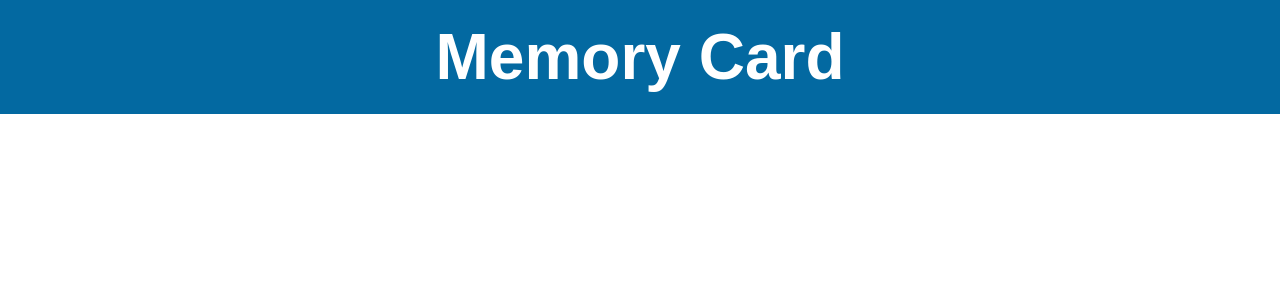
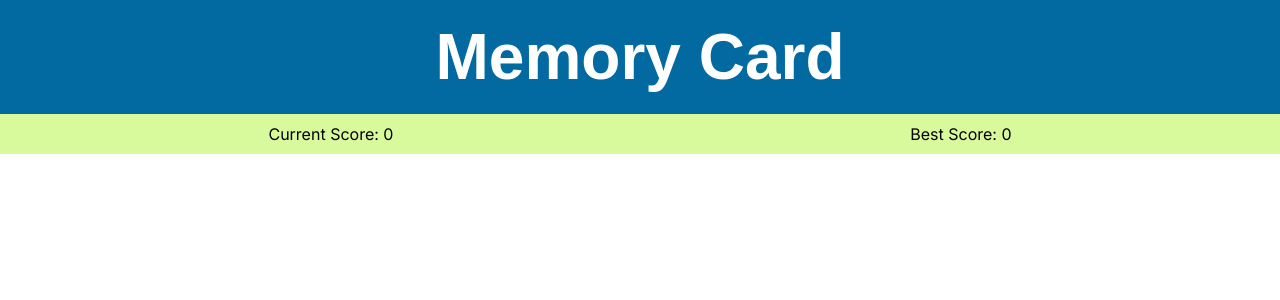
Before and after one commit to Asatyam/memory-card, a Next.js app: page / in a window 1280 px wide. Shown: the top 300 px of the page. Built offline with nearby package versions, Linux system fonts and the light colour scheme; a web font is replaced by a local one.

Commit message:
Create scoreboard component

```diff
--- a/src/app/page.js
+++ b/src/app/page.js
@@ -1,10 +1,11 @@
 import Header from "@/components/Header/Header"
-
+import Content from "@/components/Content/Content"
 
 export default function Home() {
   return (
     <>
     <Header/>
+    <Content></Content>
     </>
   )
 }
--- /dev/null
+++ b/src/components/Content/Content.jsx
@@ -0,0 +1,12 @@
+"use client"
+import React from "react";
+import style from "./Content.module.css";
+import Scoreboard from "../Scoreboard/Scoreboard";
+export default function Content(){
+
+    return (
+        <div className={style.content}>
+            <Scoreboard/>
+        </div>
+    )
+}
--- /dev/null
+++ b/src/components/Content/Content.module.css
@@ -0,0 +1,4 @@
+.content{
+    display: flex;
+    flex-direction: column;
+}
--- /dev/null
+++ b/src/components/Scoreboard/Scoreboard.jsx
@@ -0,0 +1,19 @@
+
+import React from "react";
+import { useState } from "react";
+import style from './Scoreboard.module.css'
+export default function Scoreboard(){
+
+    const [currScore, setCurrScore] = useState(0);
+    const [bestScore, setBestScore] = useState(0);
+
+    return(
+        <div className={style.scoreboard}>
+
+           <p className={style.currScore}>Current Score: {currScore}</p>
+           <p className={style.bestScore}>Best Score: {bestScore}</p>
+
+        </div>
+    )
+
+}
--- /dev/null
+++ b/src/components/Scoreboard/Scoreboard.module.css
@@ -0,0 +1,6 @@
+.scoreboard{
+    padding:10px;
+    background-color: #d9f99d;
+    display: flex;
+    justify-content: space-around;
+}
```
Also changed, not shown: src/app/layout.js (line endings or trailing spaces).
